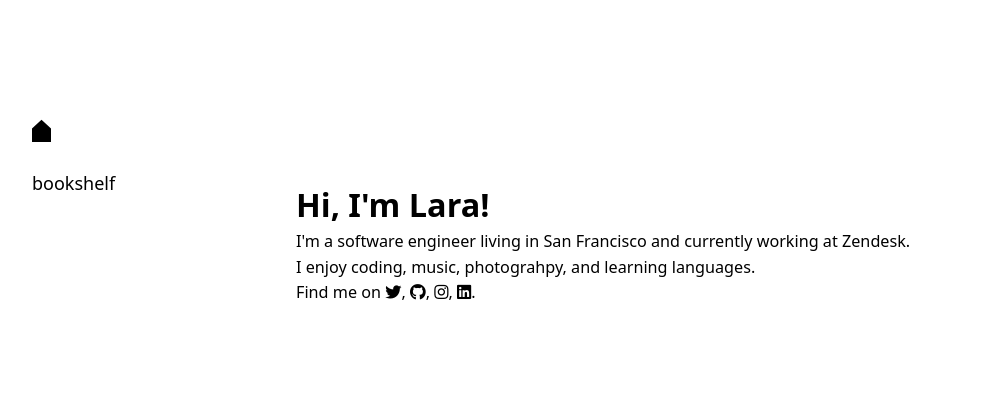
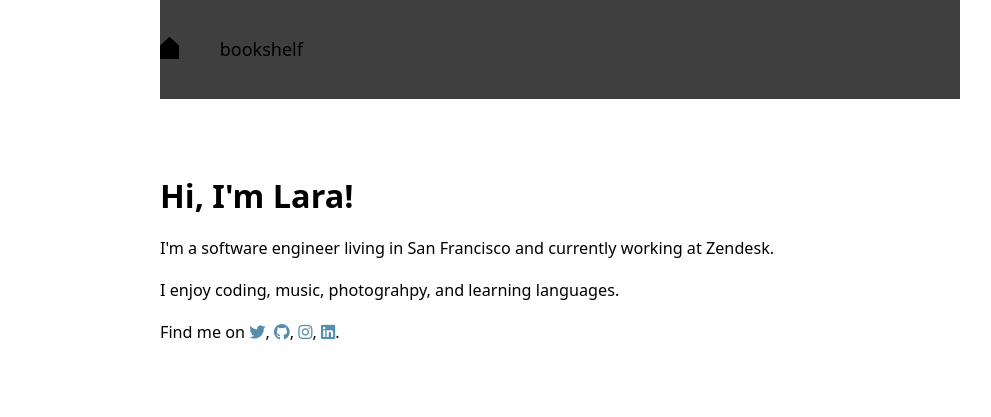
Before and after one commit to lara/dilaraaydin.com, an Eleventy site: page src/index.njk in a window 1280 px wide. Shown: the whole page, without its empty margins (80-1071 px from the left). Built offline with nearby package versions, Linux system fonts and the light colour scheme; Eleventy itself is replaced by a stand-in of ours; files that its build step writes are made by us from their sources; what eleventy-plugin-error-overlay would draw is missing.

Commit message:
Change layout

```diff
--- a/src/_includes/site.njk
+++ b/src/_includes/site.njk
@@ -30,7 +30,7 @@
 
       {%- for item in (collections.all | eleventyNavigation) %}
         <li{% if page.url.startsWith(item.url) %} class="active"{% endif %}>
-          <a href="{{ item.url | url }}">{{ item.title }}</a>
+          <a href="{{ item.url | url }}" data-text="{{ item.title }}">{{ item.title }}</a>
         </li>
       {%- endfor %}
     </ul>
--- a/src/css/bookshelf.css
+++ b/src/css/bookshelf.css
@@ -3,23 +3,21 @@ main.bookshelf {
 }
 
 .bookshelf h3 {
-  text-align: center;
-  margin-block-end: 2em;
+  margin-block: 2em;
 }
 
 .bookshelf ul {
-  max-width: max-content;
-  margin: 0 auto;
+  display: grid;
+  grid-template-columns: max-content 1fr;
+  gap: var(--breathing-room);
+  padding: 0;
 }
 
 .bookshelf li {
-  display: flex;
-  margin: 2em 0;
+  display: contents;
 }
 
 .bookshelf .status {
-  min-width: 100px;
-  margin-inline-end: 2em;
   text-align: end;
 }
 
--- a/src/css/main.css
+++ b/src/css/main.css
@@ -7,6 +7,8 @@
 :root {
   --foreground: black;
   --background: white;
+  --theme-color: #558eac;
+  --breathing-room: 2em;
   font-size: 18px;
 }
 
@@ -28,11 +30,6 @@ body {
   -webkit-font-smoothing: antialiased;
 }
 
-body > * {
-  padding-block-start: calc(var(--site-spacing) * 1.5);
-  padding-block-end: calc(var(--site-spacing) * 1.5);
-}
-
 body > nav a {
   --spacing: 0.6em;
 
@@ -41,10 +38,6 @@ body > nav a {
   display: block;
   padding-block-start: var(--spacing);
   padding-block-end: var(--spacing);
-}
-
-body nav .active a {
-  font-weight: 800;
 }
 
 main > * + * {
@@ -56,19 +49,17 @@ main p {
 }
 
 main a {
-  color: inherit;
+  text-decoration: none;
+  color: var(--theme-color);
+  font-weight: bold;
 }
 
 body {
-  display: flex;
-  align-items: flex-start;
-  justify-content: space-between;
-  max-width: 1200px;
+  max-width: 800px;
 }
 
 body > main {
   flex: 1 0 0;
-  padding-inline-end: var(--site-spacing);
   margin-block-start: 4em;
   max-width: 48em;
 }
@@ -76,14 +67,45 @@ body > main {
 body > nav {
   position: sticky;
   top: 0px;
-  padding-inline-start: var(--site-spacing);
-  padding-inline-end: var(--site-spacing);
+  background: rgba(43, 43, 43, 0.9);
+  backdrop-filter: blur(3px);
+  z-index: 1;
 }
 
 body > nav ul {
+  display: flex;
   list-style: none;
   margin: 0;
   padding: 0;
+  margin-inline-start: calc(var(--breathing-room) / -2);
+}
+
+body > nav a {
+  padding-block-start: var(--breathing-room);
+  padding-block-end: var(--breathing-room);
+  padding-inline-start: calc(var(--breathing-room) / 2);
+  padding-inline-end: calc(var(--breathing-room) / 2);
+}
+
+body > nav a {
+  display: inline-flex;
+  flex-direction: column;
+  align-items: center;
+}
+
+body > nav a::after {
+  content: attr(data-text);
+  content: attr(data-text) / "";
+  height: 0;
+  overflow: hidden;
+  user-select: none;
+  pointer-events: none;
+  font-weight: 800;
+  display: block;
+}
+
+body > nav li.active a {
+  font-weight: bold;
 }
 
 @media (max-width: 900px) {
```
